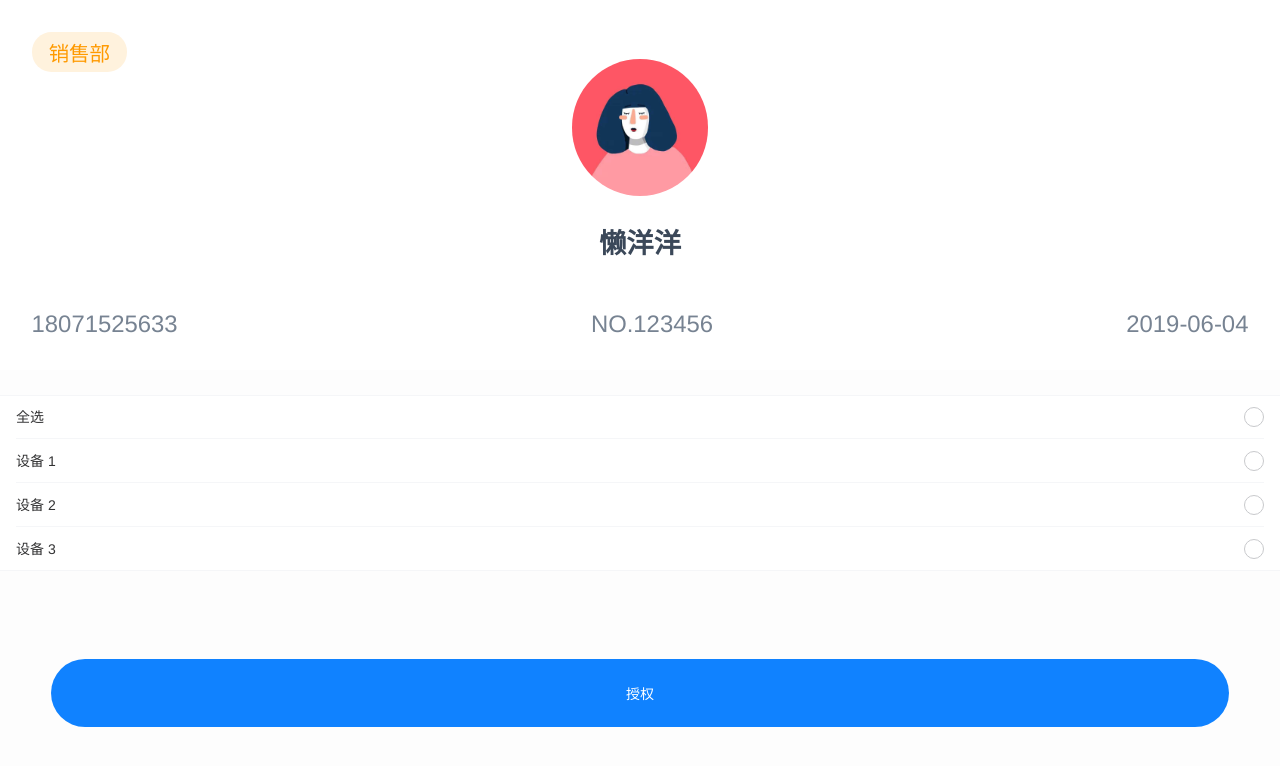
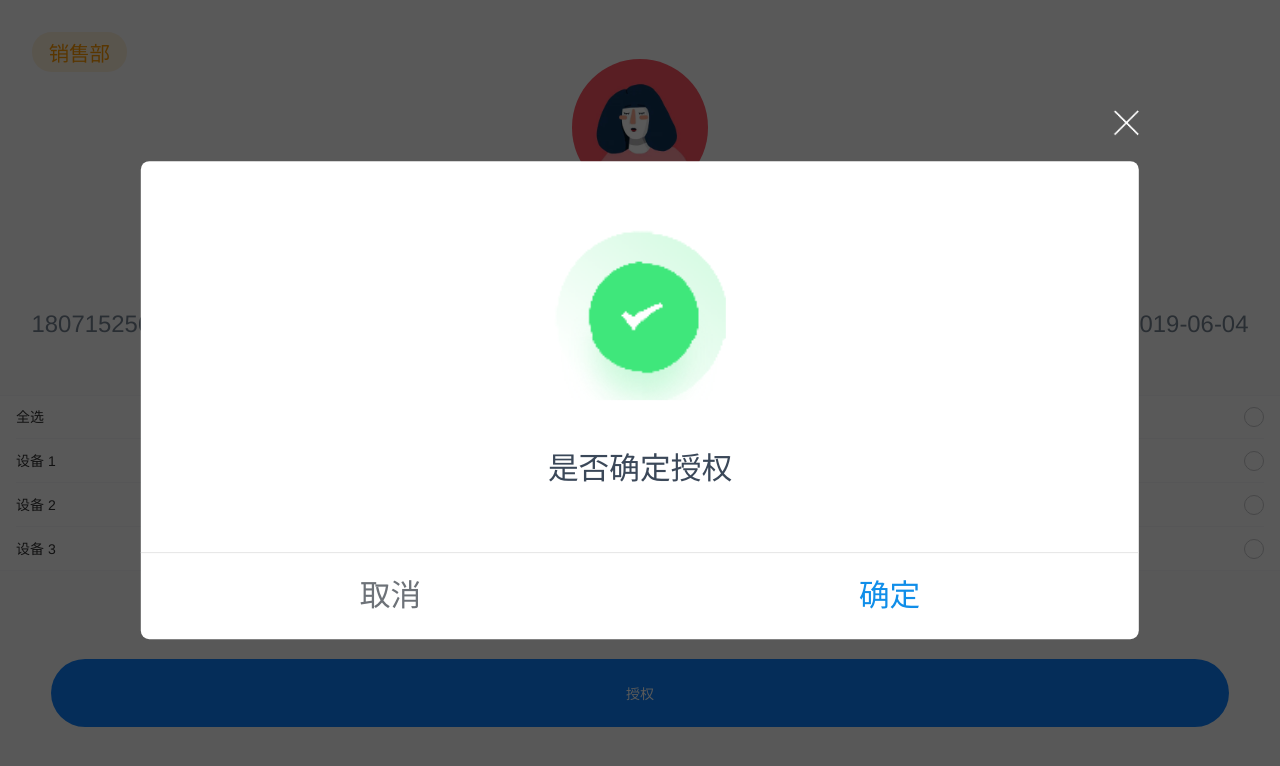
Before and after one commit to 977106024/menjin-admin, a Vue app: page /#/userDetail in a window 1280 px wide. Both pictures are taken after a click on the button "授权". Shown: the top 766 px of the page. Built offline with nearby package versions, Linux system fonts and the light colour scheme.

Commit message:
是否授权弹窗

```diff
--- a/src/page/userManagement/userDetail.vue
+++ b/src/page/userManagement/userDetail.vue
@@ -50,8 +50,21 @@
 
 <!--        底部-->
         <footer>
-            <button>授权</button>
+            <button @click="isEmpower = true">授权</button>
         </footer>
+        <!-- 是否授权弹窗 -->
+        <div class="diaolog" v-show="isEmpower">
+            <div class="popup">
+                <img class="close" src="@/assets/image/close.png" alt="" @click="close">
+                <img class="empowerImg" src="@/assets/image/userD_popup.png" alt="">
+                <p>是否确定授权</p>
+                <div class="choose">
+                    <button @click="cancle">取消</button>
+                    <button @click="sure">确定</button>
+                </div>
+            </div>
+            <div class="cover"></div>
+        </div>
     </div>
 </template>
 
@@ -62,7 +75,9 @@
             data:['设备1','设备2','设备3'],
             result:[],
             list:3,
-            checked:false
+            checked:false,
+            // 显示授权弹窗
+            isEmpower:false,
         }),
         methods: {
             // 选择
@@ -73,6 +88,18 @@
             toggleAll() {
                 this.result =
                     this.result.length >= 4 ? [] : [0, 1, 2, 3]
+            },
+            // 取消
+            cancle(){
+                this.isEmpower = false
+            },
+            // 确定
+            sure(){
+                this.isEmpower = false
+            },
+            // 关闭弹窗
+            close(){
+                this.isEmpower = false
             }
         }
     }
@@ -80,7 +107,7 @@
 
 <style scoped>
     .user-detail{
-
+        width: 100%;
     }
 
     /*头部*/
@@ -144,4 +171,63 @@
         padding: .28rem 0;
         background: #1082FF;
     }
+    /* 是否授权 */
+    .diaolog .popup{
+        width: 78%;
+        position: fixed;
+        top: 50%;
+        left: 50%;
+        background: #fff;
+        transform: translate(-50%, -50%);
+        border-radius: 0.1rem;
+        z-index: 99;
+        display: flex;
+        flex-direction: column;
+        justify-content: center;
+        align-items: center
+    }
+    .diaolog .cover{
+        position: fixed;
+        top: 0;
+        left: 0;
+        right: 0;
+        bottom: 0;
+        background-color: #000;
+        z-index: 9;
+        opacity: 0.65;
+    }
+    .popup .empowerImg{
+        width: 2rem;
+        height: 2rem;
+        margin-top: .8rem;
+    }
+    .popup p{
+        width: 100%;
+        font-size: .36rem;
+        color: #3B4859;
+        margin-top: .5rem;
+    }
+    .popup .choose{
+        width: 100%;
+        border-top: 1px solid #E5E5E5;
+        margin-top: .76rem;
+    }
+    .popup .choose button{
+        width: 50%;
+        height: 1rem;
+        line-height: 1rem;
+        font-size: .36rem;
+        color:#6D7278;
+    }
+    .popup .choose button:last-child{
+        color: #108EE9;
+    }
+    .popup .close{
+        position: absolute;
+        width: .3rem;
+        height: .3rem;
+        top: -.6rem;
+        right: 0;
+        z-index: 999;
+    }
 </style>
```
Also changed, not shown: src/assets/image/userD_popup.png (renamed from src/assets/image/弹窗.png).
